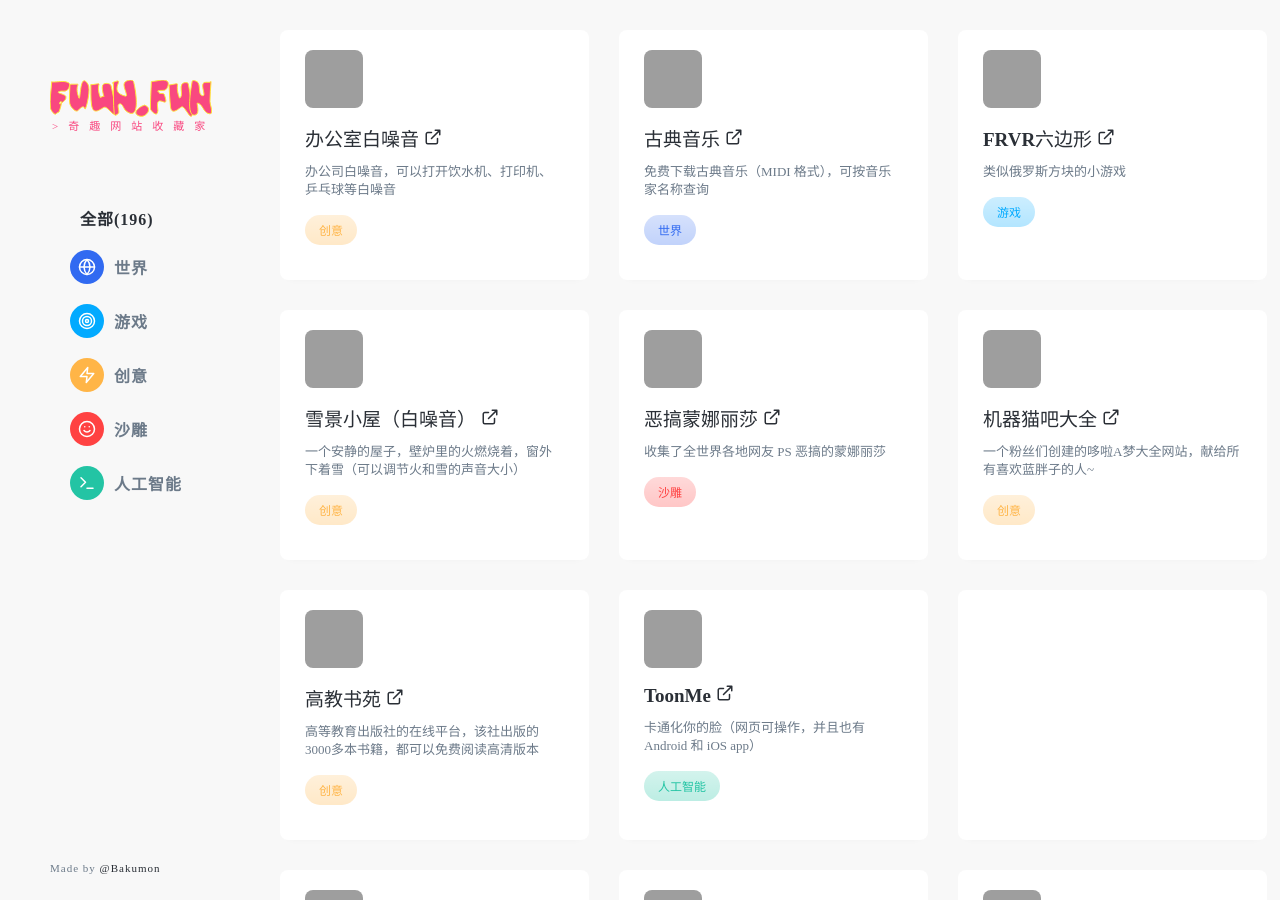
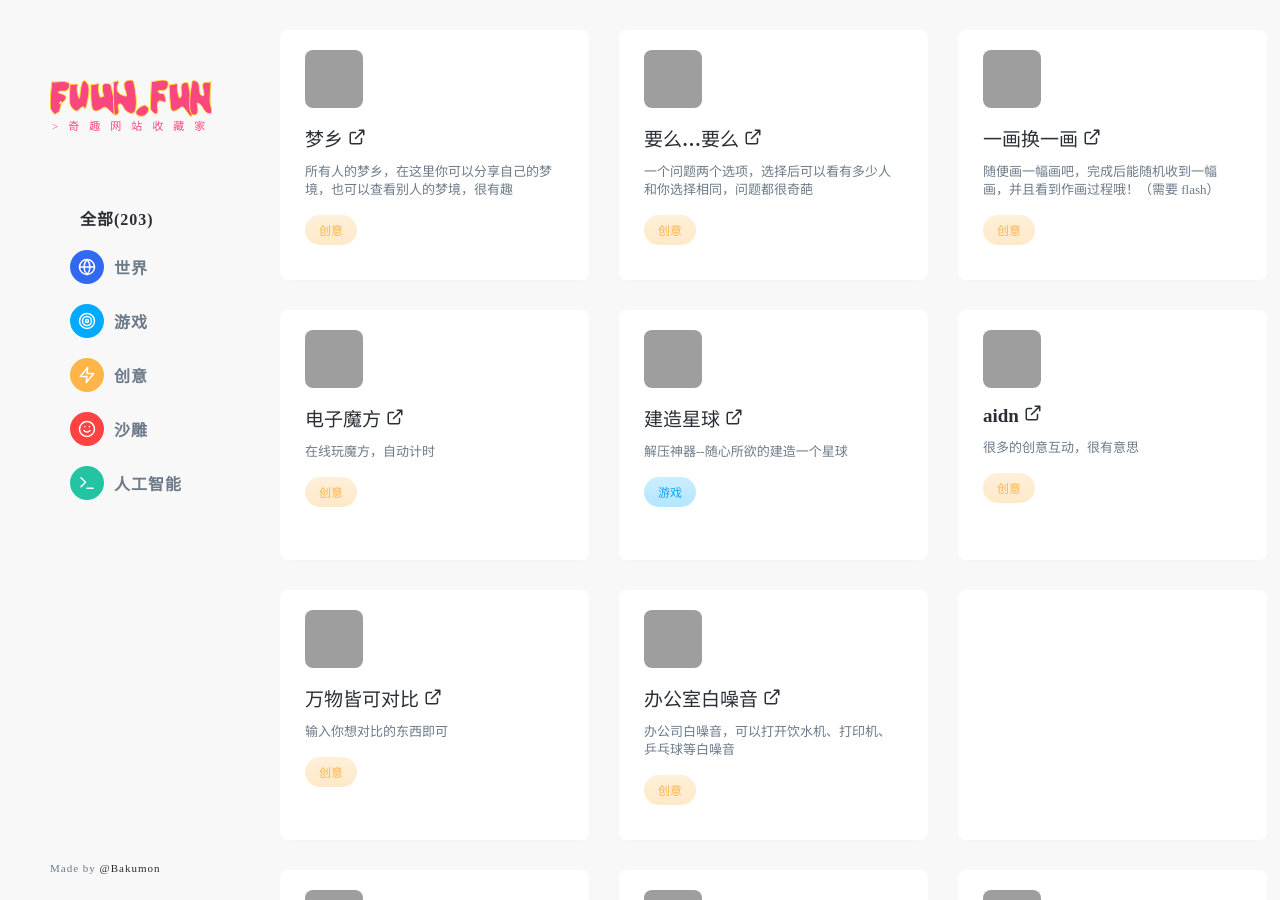
Before and after one commit to Bakumon/fuun.fun, a Jekyll site: the page built from index.md, in a window 1280 px wide and 900 px high, cut to the strip 0-900 px from the top of the window. Built offline with Jekyll 4.4.1, drawn with Linux system fonts in a browser that asks for light colours; grey boxes are pictures that could not be loaded.

Commit message:
Update links.yml

```diff
--- a/_data/links.yml
+++ b/_data/links.yml
@@ -1,3 +1,45 @@
+- title: 梦乡
+  category: creativity
+  logo: https://i.loli.net/2021/04/26/RvAl4yG6arKix7n.png
+  url: http://yume.ly/
+  description: 所有人的梦乡，在这里你可以分享自己的梦境，也可以查看别人的梦境，很有趣
+
+- title: 要么…要么
+  category: creativity
+  logo: https://i.loli.net/2021/04/26/BUNTzbrMxpq4LWl.png
+  url: http://either.io/204/bad-habits
+  description: 一个问题两个选项，选择后可以看有多少人和你选择相同，问题都很奇葩
+
+- title: 一画换一画
+  category: creativity
+  logo: https://i.loli.net/2021/04/26/kOzyrPT8JpolhiY.png
+  url: http://either.io/204/bad-habits
+  description: 随便画一幅画吧，完成后能随机收到一幅画，并且看到作画过程哦！（需要 flash）
+
+- title: 电子魔方
+  category: creativity
+  logo: https://i.loli.net/2021/04/26/1diyplPKQqNmRFb.png
+  url: https://cuber.heheda.top/
+  description: 在线玩魔方，自动计时
+
+- title: 建造星球
+  category: game
+  logo: https://i.loli.net/2021/04/26/IXpgrfVoxWzQDFZ.png
+  url: http://oskarstalberg.com/game/planet/planet.html
+  description: 解压神器--随心所欲的建造一个星球
+
+- title: aidn
+  category: creativity
+  logo: https://i.loli.net/2021/04/26/koNgatPOwnrEb3s.png
+  url: https://aidn.jp/contents/
+  description: 很多的创意互动，很有意思
+
+- title: 万物皆可对比
+  category: creativity
+  logo: https://i.loli.net/2021/04/26/v4fAcwUNroCW6Yd.png
+  url: https://versus.com/cn
+  description: 输入你想对比的东西即可
+
 - title: 办公室白噪音
   category: creativity
   logo: https://i.loli.net/2021/04/23/DbPSqY2T5V9UXtk.png
```
